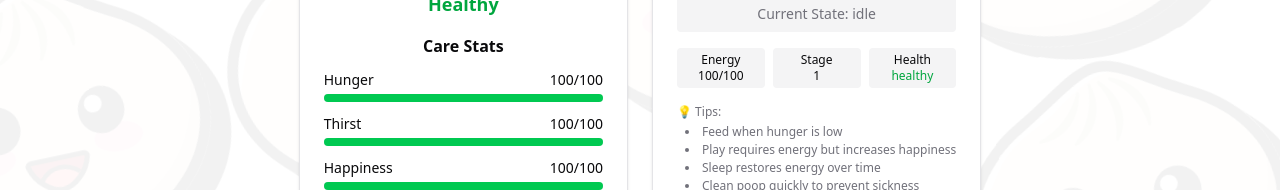
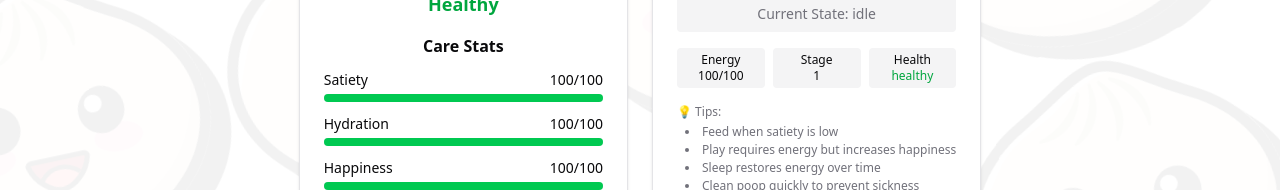
Before and after one commit to KnightNiwrem/Digital-Pets, a React (Vite) app: page / in a window 1280 px wide. Both pictures are taken after a click on the button "Start New Adventure". Shown: the part 396-586 px from the top of the page. Built offline with nearby package versions, Linux system fonts and the light colour scheme.

Commit message:
Fix: Replace hunger/thirst labels with satiety/hydration throughout codebase
Co-authored-by: KnightNiwrem <9781814+KnightNiwrem@users.noreply.github.com>

```diff
--- a/src/components/pet/PetCarePanel.tsx
+++ b/src/components/pet/PetCarePanel.tsx
@@ -213,7 +213,7 @@ export function PetCarePanel({
         <div className="text-xs text-muted-foreground space-y-1">
           <p>💡 Tips:</p>
           <ul className="list-disc list-inside space-y-0.5 ml-2">
-            <li>Feed when hunger is low</li>
+            <li>Feed when satiety is low</li>
             <li>Play requires energy but increases happiness</li>
             <li>Sleep restores energy over time</li>
             <li>Clean poop quickly to prevent sickness</li>
--- a/src/components/pet/PetDisplay.tsx
+++ b/src/components/pet/PetDisplay.tsx
@@ -85,7 +85,7 @@ export function PetDisplay({ pet }: PetDisplayProps) {
           {/* Satiety */}
           <div className="space-y-1">
             <div className="flex justify-between text-sm">
-              <span>Hunger</span>
+              <span>Satiety</span>
               <span>{displayStats.satiety}/100</span>
             </div>
             <div className="w-full bg-gray-200 rounded-full h-2">
@@ -99,7 +99,7 @@ export function PetDisplay({ pet }: PetDisplayProps) {
           {/* Hydration */}
           <div className="space-y-1">
             <div className="flex justify-between text-sm">
-              <span>Thirst</span>
+              <span>Hydration</span>
               <span>{displayStats.hydration}/100</span>
             </div>
             <div className="w-full bg-gray-200 rounded-full h-2">
--- a/src/systems/PetSystem.ts
+++ b/src/systems/PetSystem.ts
@@ -54,7 +54,7 @@ export class PetSystem {
     if (actualIncrease <= 0) {
       return {
         success: false,
-        error: "Pet is not thirsty right now.",
+        error: "Pet is not dehydrated right now.",
       };
     }
 
```
Also changed, not shown: 1 other file (tests, documents, lock files or other folders).
